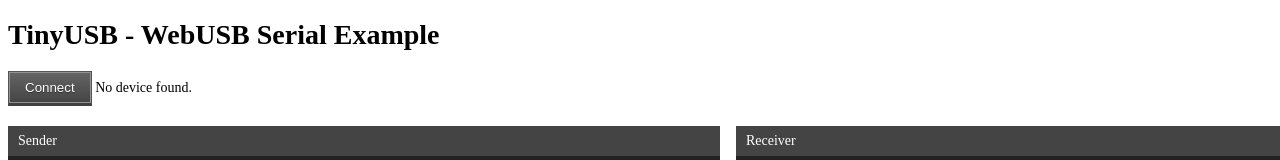
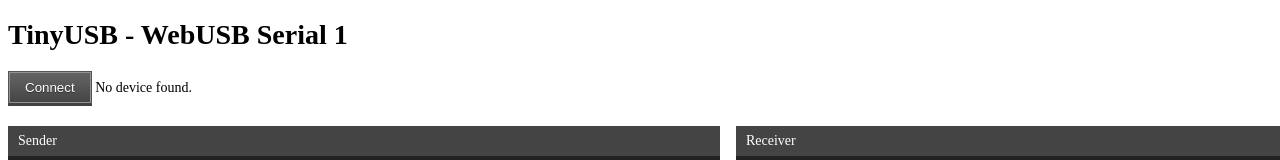
Before and after one commit to WKDLabs/wkdlabs.github.io, a plain HTML site: page serial/index.html in a window 1280 px wide. Shown: the top 160 px of the page. Drawn offline with Linux system fonts and the light colour scheme.

Commit message:
serial usb update

```diff
--- a/serial/index.html
+++ b/serial/index.html
@@ -8,7 +8,7 @@
   </head>
   <body>
     <div class="main-content">
-      <h1>TinyUSB - WebUSB Serial Example</h1>
+      <h1>TinyUSB - WebUSB Serial 1</h1>
       <div class="connect-container">
         <button id="connect" class="button black">Connect</button>
         <span id="status"></span>
```
